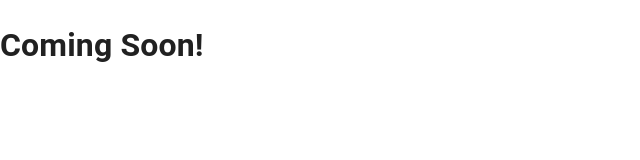
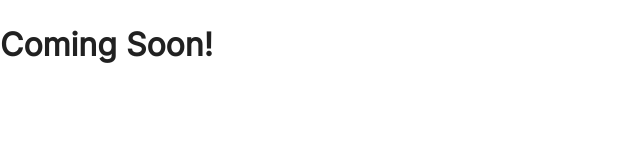
Before and after one commit to teraphone/www-teraphone, a Next.js app: page / in a window 1280 px wide. Shown: the top 160 px of the page, without its empty margins (0-640 px from the left). Built offline with nearby package versions, Linux system fonts and the light colour scheme.

Commit message:
Add Inter font

```diff
--- /dev/null
+++ b/pages/_document.tsx
@@ -0,0 +1,18 @@
+import { Html, Head, Main, NextScript } from 'next/document';
+
+export default function Document() {
+  return (
+    <Html lang="en">
+      <Head>
+        <link
+          href="https://fonts.googleapis.com/css2?family=Inter&display=optional"
+          rel="stylesheet"
+        />
+      </Head>
+      <body>
+        <Main />
+        <NextScript />
+      </body>
+    </Html>
+  );
+}
--- a/styles/themes.ts
+++ b/styles/themes.ts
@@ -1,6 +1,9 @@
-import { createTheme } from "@mui/material";
+import { createTheme } from '@mui/material';
 
 export const theme = createTheme({
+  typography: {
+    fontFamily: 'Inter,sans-serif',
+  },
   palette: {
     primary: {
       main: '#000',
```
